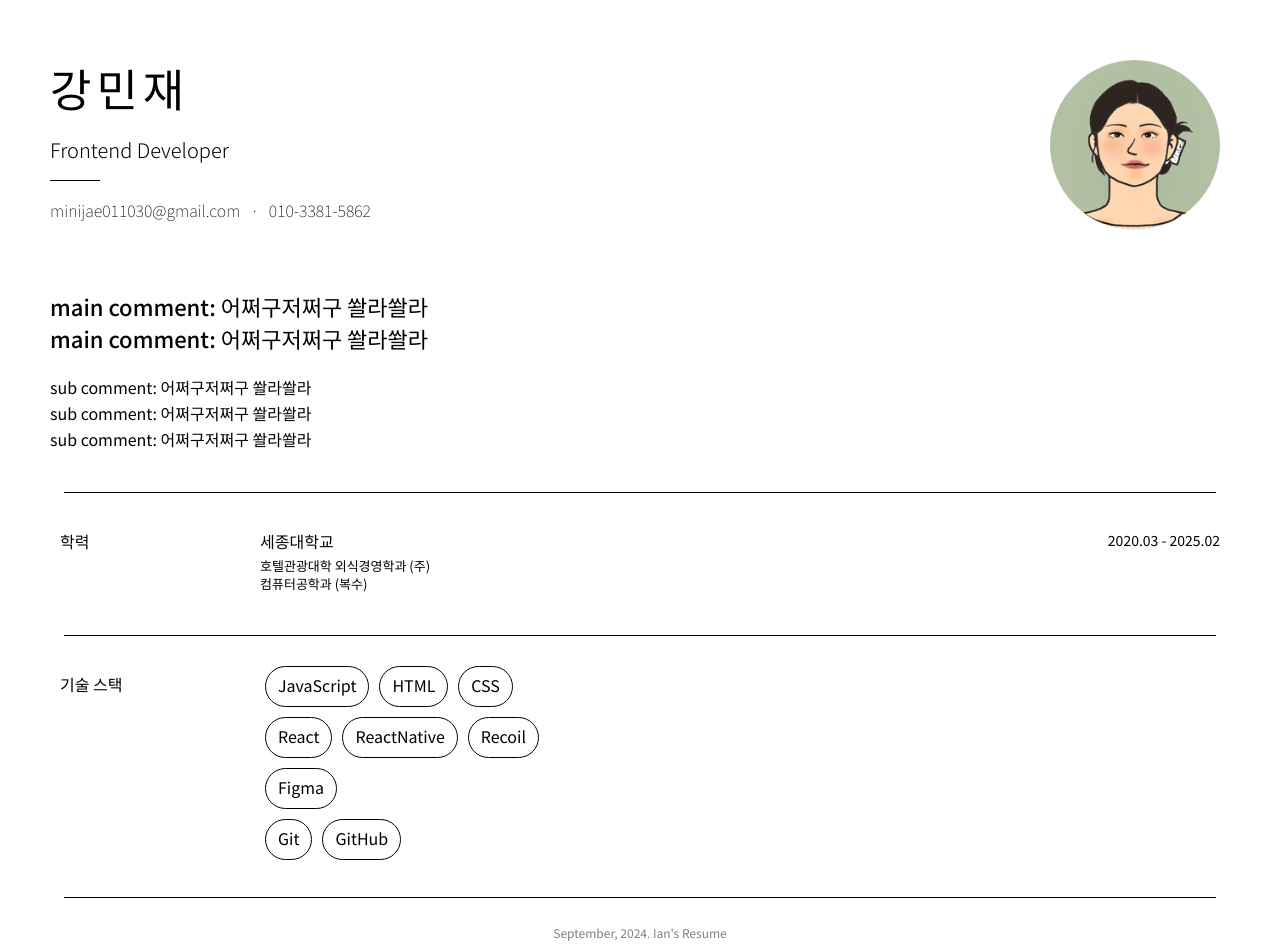
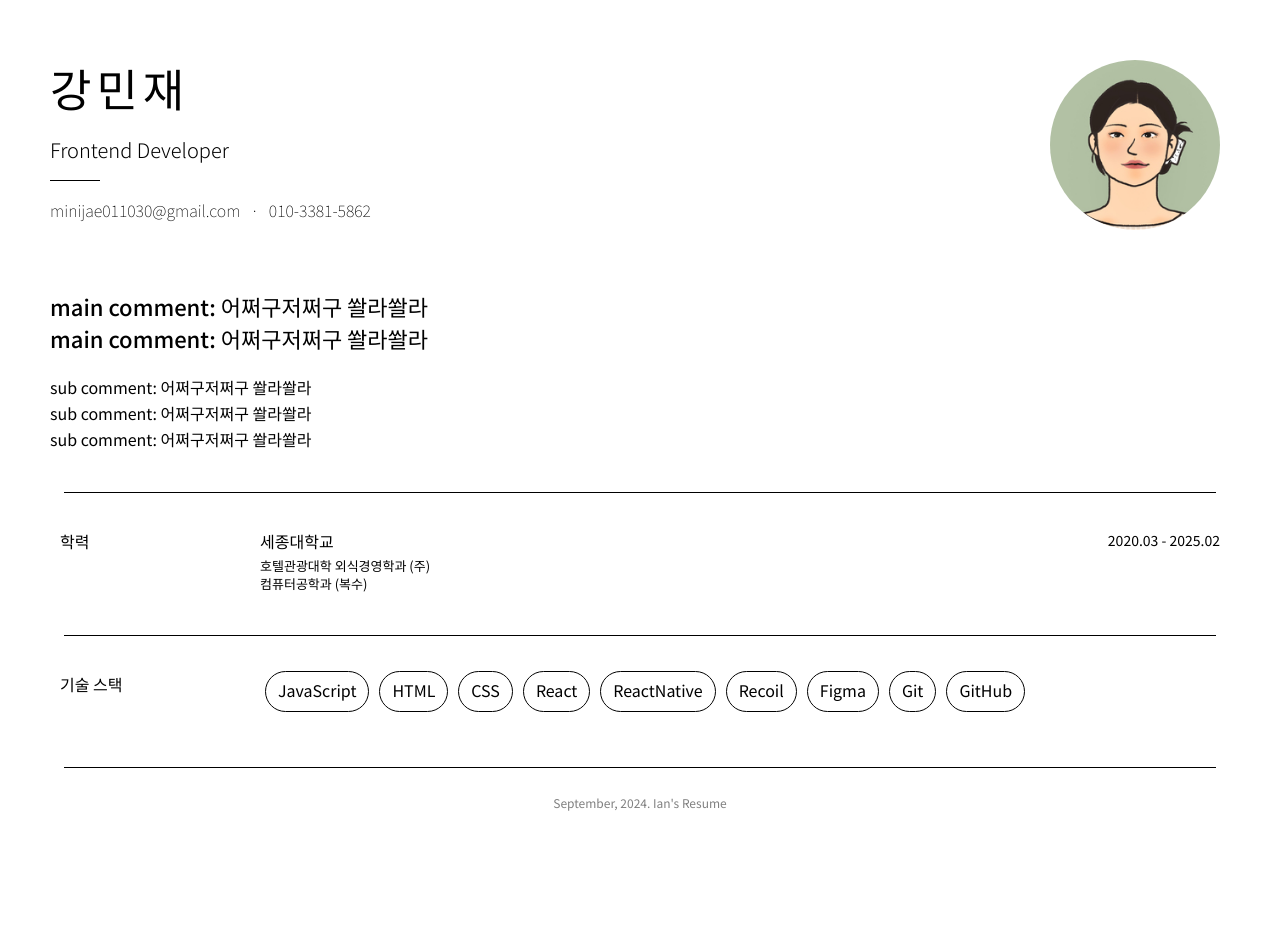
Before and after one commit to minijae011030/Resume, a React (Create React App) app: page / in a window 1280 px wide. Shown: the top 952 px of the page. After the commit the page ends 838 px from the top, so only its background shows below. Built offline with nearby package versions, Linux system fonts and the light colour scheme.

Commit message:
edit skill button

```diff
--- a/src/Home/component/Skill.jsx
+++ b/src/Home/component/Skill.jsx
@@ -16,23 +16,16 @@ function Skill() {
       </div>
       <div className={styles.contents}>
         <div className={styles.skill}>
-          <div>
           <Button text="JavaScript" />
           <Button text="HTML" />
           <Button text="CSS" />
-          </div>
-          <div>
           <Button text="React" />
           <Button text="ReactNative" />
           <Button text="Recoil" />
-          </div>
-          <div>
           <Button text="Figma" />
-          </div>
-          <div>
+
           <Button text="Git" />
           <Button text="GitHub" />
-          </div>
         </div>
       </div>
     </div>
--- a/src/Home/styles/home.module.css
+++ b/src/Home/styles/home.module.css
@@ -146,16 +146,14 @@
 .skill {
   margin-top: -10px;
   margin-bottom: -13px;
-
-  > div {
-    display: flex;
-    margin-bottom: 10px;
-  }
+  display: flex;
+  flex-wrap: wrap;
+  margin-bottom: 10px;
 }
 
 .button {
   padding: 10px 12px 13px 12px;
   border-radius: 35px;
-  margin: 0 5px;
+  margin: 5px 5px;
   border: 1px solid black;
 }
```
Lines whose indentation alone changed are shown as unchanged.
